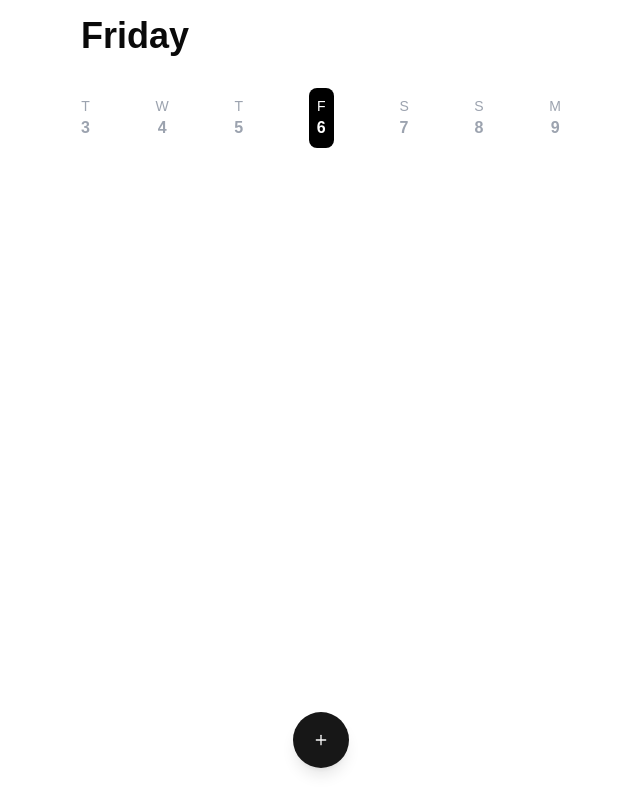
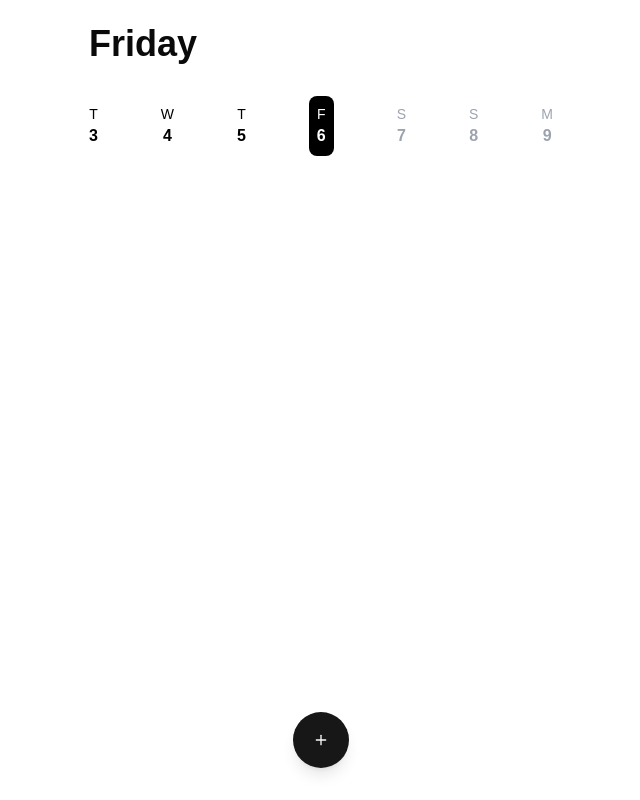
Before and after one commit to mswat5/todo-list-assignment, a Next.js app: page / in a window 1280 px wide. Shown: the whole page, without its empty margins (319-959 px from the left). Built offline with nearby package versions, Linux system fonts and the light colour scheme.

Commit message:
past date font as black

```diff
--- a/src/app/page.tsx
+++ b/src/app/page.tsx
@@ -4,9 +4,9 @@ import { format } from "date-fns";
 
 export default function Home() {
   return (
-    <div className="min-h-screen bg-white p-4 max-w-lg mx-auto">
+    <div className="min-h-screen bg-white p-6 max-w-lg  mx-auto">
       <div className="space-y-8">
-        <div className="text-4xl font-bold">{format(new Date(), "EEEE")}</div>
+        <div className="text-4xl font-bold ">{format(new Date(), "EEEE")}</div>
         <DatePicker />
         <AddTodoDialog />
       </div>
--- a/src/components/calendar/date-picker.tsx
+++ b/src/components/calendar/date-picker.tsx
@@ -4,11 +4,12 @@ import { format, isToday } from "date-fns";
 
 export function DatePicker() {
   return (
-    <div className="flex justify-between items-center">
+    <div className="flex justify-between items-center ">
       {Array.from({ length: 7 }).map((_, index) => {
         const date = new Date();
         date.setDate(date.getDate() - 3 + index);
         const isCurrentDay = isToday(date);
+        const isPastDate = date < new Date(new Date().setHours(0, 0, 0, 0));
 
         return (
           <div
@@ -16,11 +17,13 @@ export function DatePicker() {
             className={`text-center ${
               isCurrentDay
                 ? "bg-black text-white rounded-lg p-2"
+                : isPastDate
+                ? "text-black"
                 : "text-gray-400"
             }`}
           >
             <div className="text-sm">{format(date, "EEE").charAt(0)}</div>
-            <div className="font-bold">{format(date, "d")}</div>
+            <div className={`font-bold `}>{format(date, "d")}</div>
           </div>
         );
       })}
```
